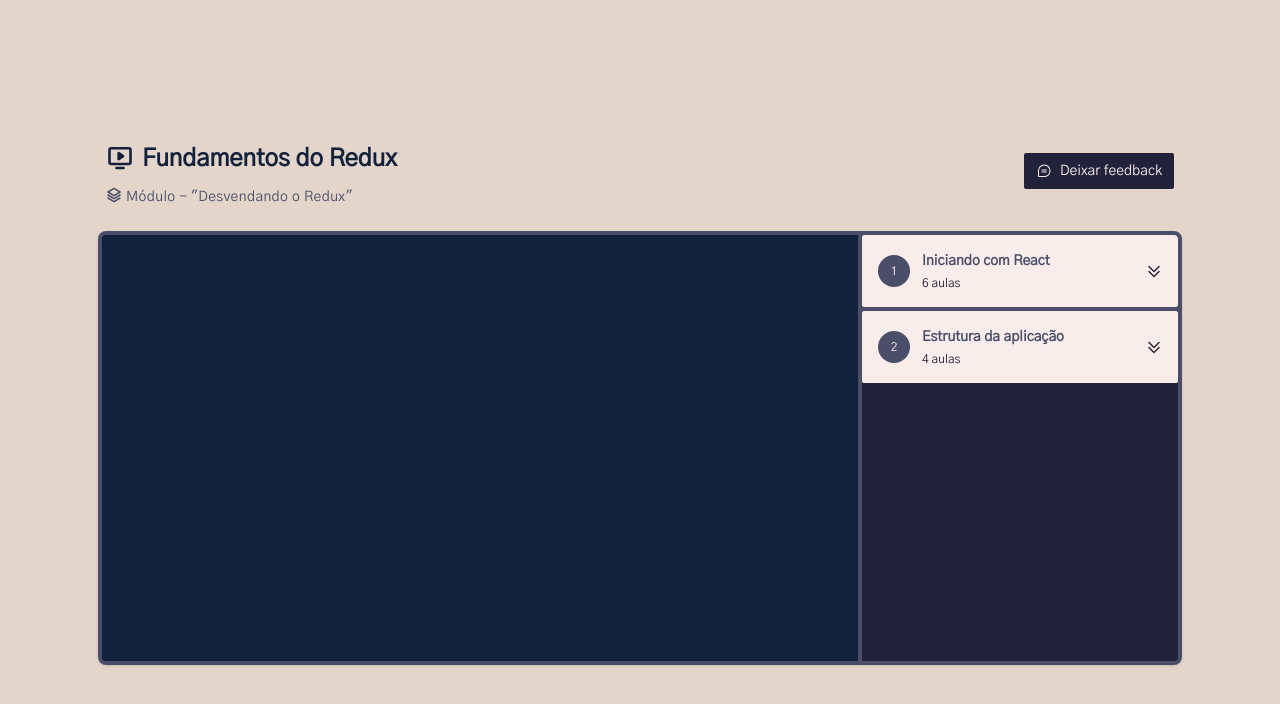
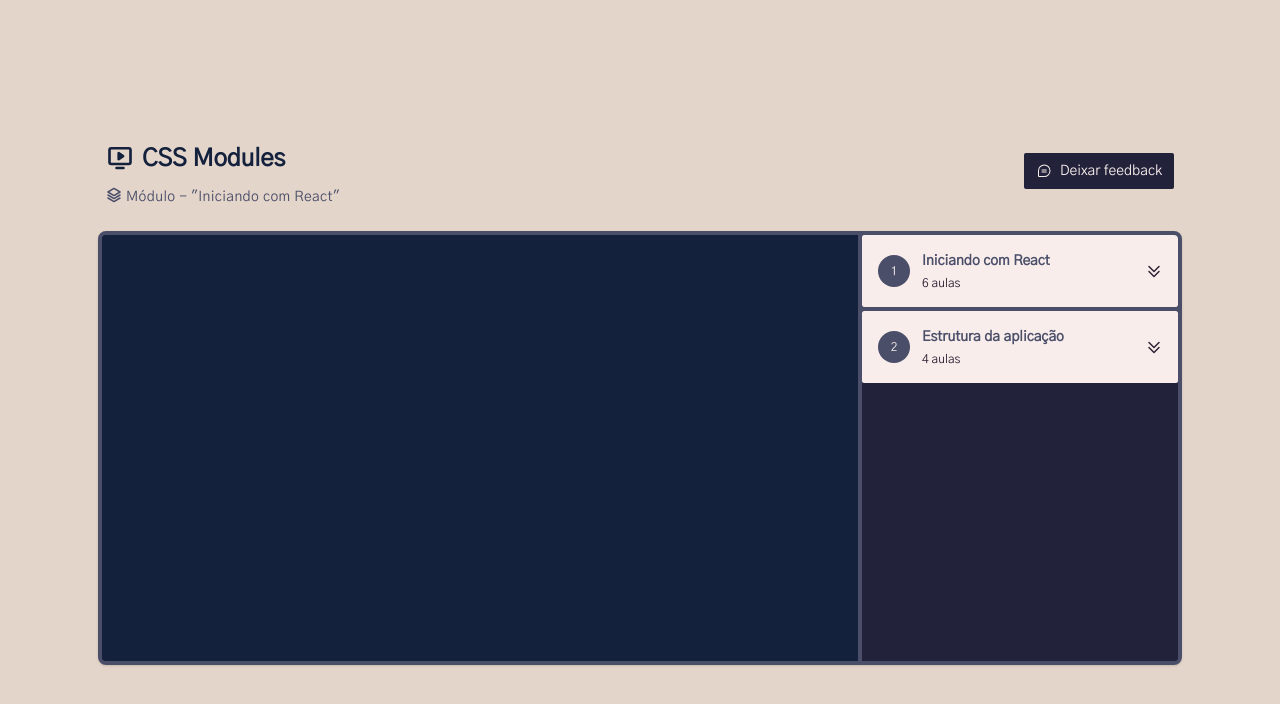
Before and after one commit to black-adm/app-redux-zustand, a React (Vite) app: page / in a window 1280 px wide. Shown: the top 704 px of the page. Built offline with nearby package versions, Linux system fonts and the light colour scheme.

Commit message:
highlighting active class

```diff
--- a/src/components/Header.tsx
+++ b/src/components/Header.tsx
@@ -1,16 +1,26 @@
 import { MonitorPlay, Stack } from "@phosphor-icons/react";
+import { useAppSelector } from "../store";
 
 export function Header() {
+    const { currentModule, currentLesson } = useAppSelector(state => {
+        const { currentModuleIndex, currentLessonIndex } = state.player
+
+        const currentModule = state.player.course.modules[currentModuleIndex]
+        const currentLesson = currentModule.lessons[currentLessonIndex]
+
+        return { currentModule, currentLesson }
+    })
+
     return (
         <div className="mt-2 flex flex-col gap-1">
             <h1 className="flex items-center gap-2 text-2xl font-bold">
                 <MonitorPlay className="mb-1 h-7 w-7" weight="bold" />
-                Fundamentos do Redux
+                {currentLesson.title}
             </h1>
 
             <span className="mt-2 flex items-center gap-1 text-sm font-medium tracking-wide text-light-primary">
                 <Stack className="mb-1 h-4 w-4" weight="bold" />
-                Módulo - "Desvendando o Redux"
+                Módulo - "{currentModule.title}"
             </span>
         </div>
     )
--- a/src/components/Lesson.tsx
+++ b/src/components/Lesson.tsx
@@ -1,18 +1,25 @@
-import { VideoCamera } from "@phosphor-icons/react";
+import { PlayPause, VideoCamera } from "@phosphor-icons/react";
 
 interface LessonProps {
     title: string
     duration: string
+    isCurrent?: boolean
     onPlay: () => void
 }
 
-export function Lesson({ title, duration, onPlay }: LessonProps) {
+export function Lesson({ title, duration, onPlay, isCurrent = false }: LessonProps) {
     return (
         <button
             onClick={onPlay}
-            className="flex items-center gap-3 text-sm text-primary-white"
+            data-active={isCurrent}
+            disabled={isCurrent}
+            className="flex items-center gap-3 text-sm text-primary-white data-[active=true]:text-indigo-300 enabled:hover:text-indigo-400"
         >
-            <VideoCamera className="w-4 h-4 text-primary-gray" weight="bold" />
+            {isCurrent ? (
+                <PlayPause className="w-4 h-4 text-indigo-300" weight="bold" />
+            ) : (
+                <VideoCamera className="w-4 h-4 text-primary-gray" weight="bold" />
+            )}
             <span>{title}</span>
             <span className="ml-auto font-mono text-xs text-primary-white">
                 {duration}
--- a/src/components/Module.tsx
+++ b/src/components/Module.tsx
@@ -13,6 +13,11 @@ interface ModuleProps {
 
 export function Module({ moduleIndex, title, amountOfLessons }: ModuleProps) {
     const dispatch = useDispatch()
+
+    const { currentModuleIndex, currentLessonIndex } = useAppSelector(state => {
+        const { currentModuleIndex, currentLessonIndex } = state.player
+        return { currentModuleIndex, currentLessonIndex }
+    })
 
     const lessons = useAppSelector((state) => {
         return state.player.course.modules[moduleIndex].lessons
@@ -42,12 +47,16 @@ export function Module({ moduleIndex, title, amountOfLessons }: ModuleProps) {
             <Collapsible.CollapsibleContent>
                 <nav className="relative flex flex-col gap-4 p-6">
                     {lessons.map((lesson, lessonIndex) => {
+                        const isCurrent = currentModuleIndex === moduleIndex &&
+                        currentLessonIndex === lessonIndex
+
                         return (
                             <Lesson
                                 key={lesson.id}
                                 title={lesson.title}
                                 duration={lesson.duration}
                                 onPlay={() => dispatch(play([moduleIndex, lessonIndex]))}
+                                isCurrent={isCurrent}
                             />
                         )
                     })}
```
